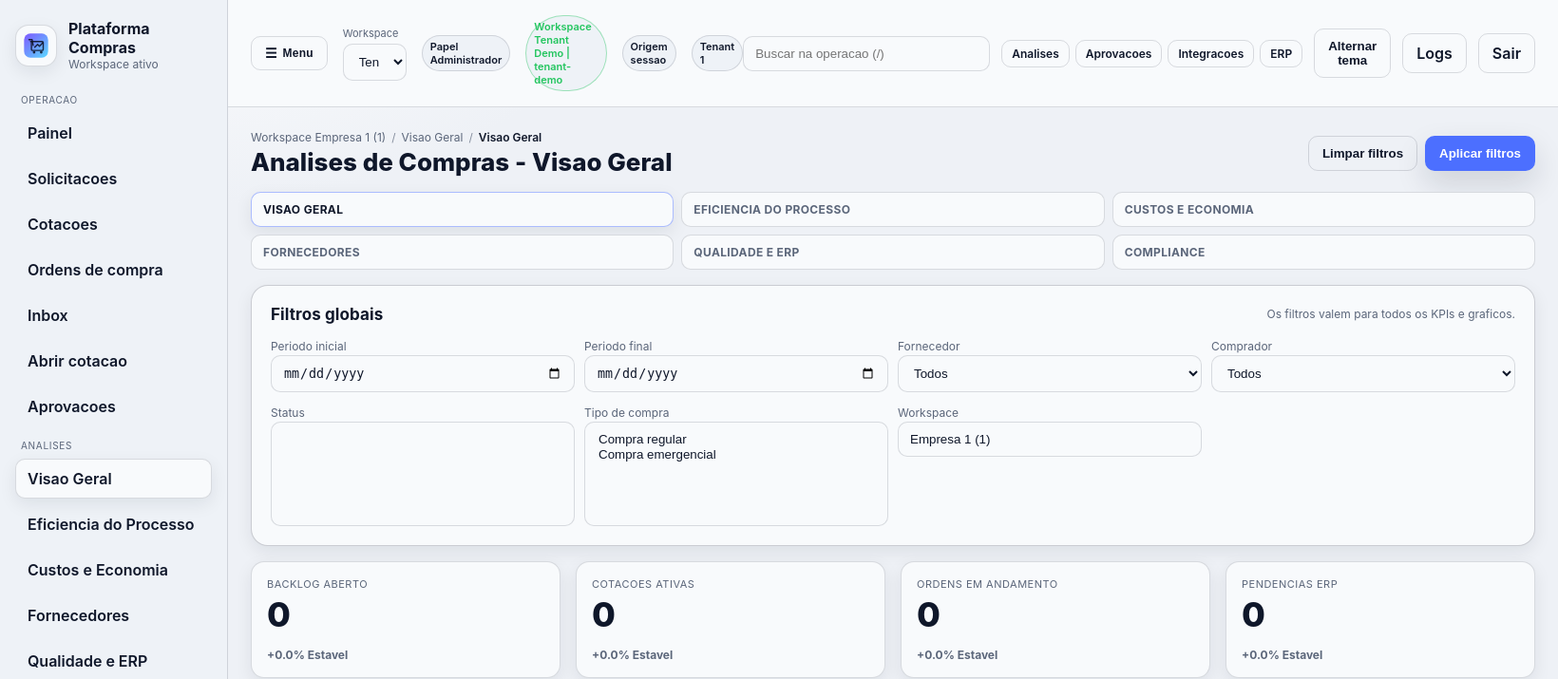
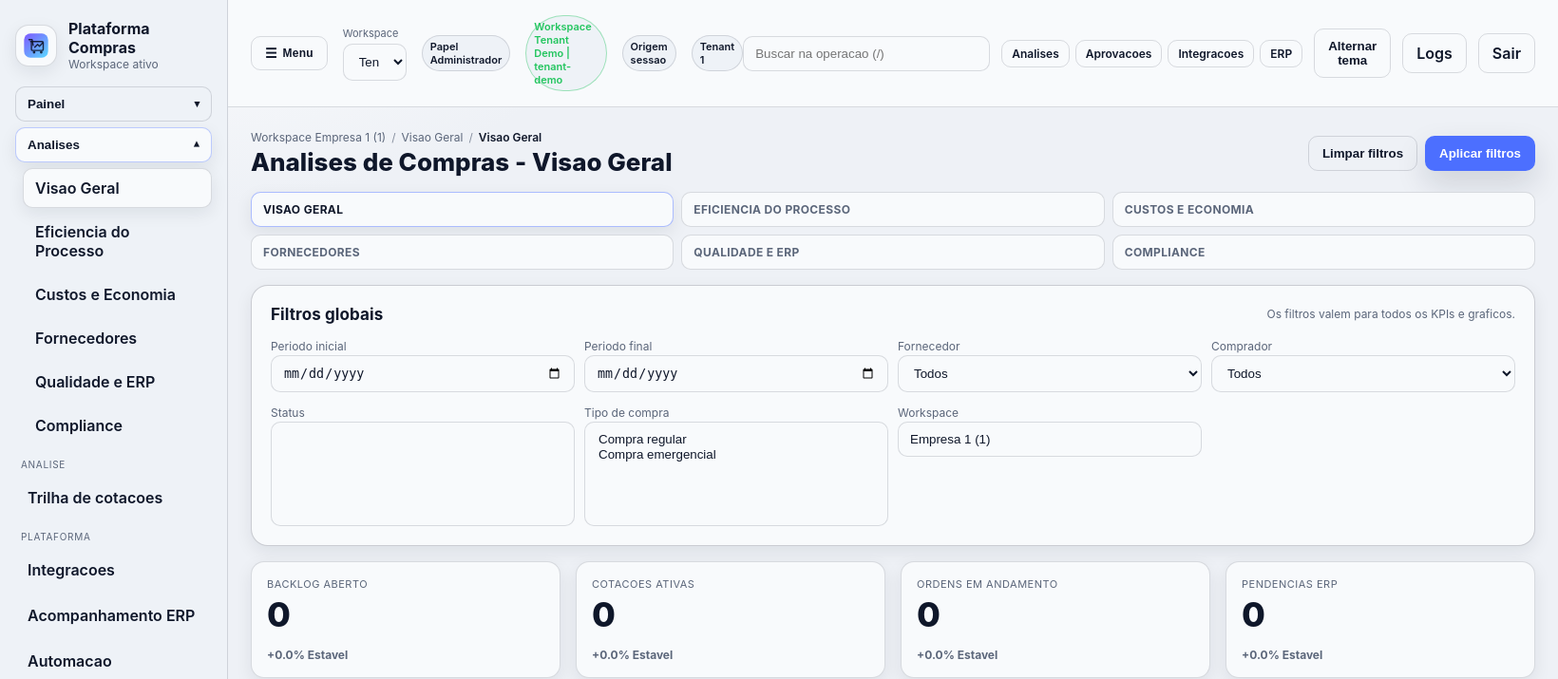
Before and after one commit to Lucasschwertz/-plataforma_compras, a Flask app: page /procurement/analises in a window 1640 px wide. Shown: the top 715 px of the page at 95% size. Run offline with Flask 3, Linux system fonts and the light colour scheme; a user stored in the database is signed in; data comes from the database, SQL or seed files in the repository; tables that the repository leaves empty hold one stand-in row (values such as "Sample post"); lists and menus that the app fills with data are empty; some libraries are stand-ins or nearby versions.

Commit message:
feat(ui): menu lateral retratil com grupos colapsaveis de painel e analises

```diff
--- a/app/static/css/components.css
+++ b/app/static/css/components.css
@@ -48,6 +48,55 @@
 .nav {
   display: grid;
   gap: 6px;
+}
+
+.nav-group {
+  display: grid;
+  gap: 6px;
+}
+
+.nav-group-toggle {
+  border: 1px solid var(--border);
+  background: var(--surface-2);
+  color: var(--text);
+  padding: 10px 12px;
+  border-radius: var(--radius-sm);
+  display: flex;
+  align-items: center;
+  justify-content: space-between;
+  gap: 10px;
+  font-weight: 700;
+  cursor: pointer;
+}
+
+.nav-group-toggle:hover,
+.nav-group-toggle.active {
+  border-color: rgba(76, 111, 255, 0.35);
+  background: var(--surface);
+  box-shadow: var(--shadow-1);
+}
+
+.nav-group-chevron {
+  font-size: 11px;
+  line-height: 1;
+  transition: transform 150ms ease;
+}
+
+.nav-group.open .nav-group-chevron {
+  transform: rotate(180deg);
+}
+
+.nav-group-links {
+  display: none;
+  gap: 4px;
+}
+
+.nav-group.open .nav-group-links {
+  display: grid;
+}
+
+.nav-group-links a {
+  margin-left: 8px;
 }
 
 .nav-section-title {
--- a/app/templates/_layout.html
+++ b/app/templates/_layout.html
@@ -44,6 +44,17 @@
   {% else %}
     {% set role_label = "Comprador" %}
   {% endif %}
+  {% set panel_nav_keys = ["dashboard", "requests", "sourcing", "orders", "procurement", "open_quote", "approvals"] %}
+  {% set analytics_nav_keys = [
+    "analytics_overview",
+    "analytics_efficiency",
+    "analytics_costs",
+    "analytics_suppliers",
+    "analytics_quality_erp",
+    "analytics_compliance",
+  ] %}
+  {% set panel_group_open = active_nav in panel_nav_keys %}
+  {% set analytics_group_open = active_nav in analytics_nav_keys %}
   <body class="role-{{ ui_role }}">
     <div class="app-shell">
       <aside class="sidebar">
@@ -55,8 +66,18 @@
           </div>
         </a>
         <nav class="nav">
-          <div class="nav-section-title">Operacao</div>
-          <a class="{% if active_nav == 'dashboard' %}active{% endif %}" href="/?workspace_id={{ workspace_id }}">Painel</a>
+          <div class="nav-group {% if panel_group_open %}open{% endif %}" data-nav-group="panel">
+            <button
+              type="button"
+              class="nav-group-toggle {% if panel_group_open %}active{% endif %}"
+              data-nav-group-toggle="panel"
+              aria-expanded="{% if panel_group_open %}true{% else %}false{% endif %}"
+            >
+              <span>Painel</span>
+              <span class="nav-group-chevron" aria-hidden="true">&#9662;</span>
+            </button>
+            <div class="nav-group-links" data-nav-group-links="panel">
+              <a class="{% if active_nav == 'dashboard' %}active{% endif %}" href="/?workspace_id={{ workspace_id }}">Visao do painel</a>
               <a class="{% if active_nav == 'requests' %}active{% endif %}" href="/procurement/solicitacoes?workspace_id={{ workspace_id }}">Solicitacoes</a>
               <a class="{% if active_nav == 'sourcing' %}active{% endif %}" href="/procurement/cotacoes?workspace_id={{ workspace_id }}">Cotacoes</a>
               <a class="{% if active_nav == 'orders' %}active{% endif %}" href="/procurement/ordens-compra?workspace_id={{ workspace_id }}">Ordens de compra</a>
@@ -65,13 +86,27 @@
               {% if ui_role == "approver" or ui_role == "admin" or ui_role == "manager" %}
                 <a class="{% if active_nav == 'approvals' %}active{% endif %}" href="/procurement/aprovacoes?workspace_id={{ workspace_id }}">Aprovacoes</a>
               {% endif %}
-          <div class="nav-section-title">Analises</div>
+            </div>
+          </div>
+          <div class="nav-group {% if analytics_group_open %}open{% endif %}" data-nav-group="analytics">
+            <button
+              type="button"
+              class="nav-group-toggle {% if analytics_group_open %}active{% endif %}"
+              data-nav-group-toggle="analytics"
+              aria-expanded="{% if analytics_group_open %}true{% else %}false{% endif %}"
+            >
+              <span>Analises</span>
+              <span class="nav-group-chevron" aria-hidden="true">&#9662;</span>
+            </button>
+            <div class="nav-group-links" data-nav-group-links="analytics">
               <a class="{% if active_nav == 'analytics_overview' %}active{% endif %}" href="/procurement/analises/visao-geral?workspace_id={{ workspace_id }}">Visao Geral</a>
               <a class="{% if active_nav == 'analytics_efficiency' %}active{% endif %}" href="/procurement/analises/eficiencia-processo?workspace_id={{ workspace_id }}">Eficiencia do Processo</a>
               <a class="{% if active_nav == 'analytics_costs' %}active{% endif %}" href="/procurement/analises/custos-economia?workspace_id={{ workspace_id }}">Custos e Economia</a>
               <a class="{% if active_nav == 'analytics_suppliers' %}active{% endif %}" href="/procurement/analises/fornecedores?workspace_id={{ workspace_id }}">Fornecedores</a>
               <a class="{% if active_nav == 'analytics_quality_erp' %}active{% endif %}" href="/procurement/analises/qualidade-erp?workspace_id={{ workspace_id }}">Qualidade e ERP</a>
               <a class="{% if active_nav == 'analytics_compliance' %}active{% endif %}" href="/procurement/analises/compliance?workspace_id={{ workspace_id }}">Compliance</a>
+            </div>
+          </div>
           <div class="nav-section-title">Analise</div>
           <a class="{% if active_nav == 'governanca' %}active{% endif %}" href="/procurement/integrations/logs?scope=rfq&workspace_id={{ workspace_id }}">Trilha de cotacoes</a>
           <div class="nav-section-title">Plataforma</div>
@@ -237,7 +272,10 @@
         const sidebarBackdrop = document.getElementById("sidebarBackdrop");
         const desktopNavBreakpoint = 1100;
         const sidebarStateStoreKey = "platform.sidebar.collapsed.v1";
+        const sidebarGroupStateStoreKey = "platform.sidebar.groups.v1";
         const workspaceRouteStoreKey = "platform.workspace.last_route.v1";
+        const navGroupElements = Array.from(document.querySelectorAll("[data-nav-group]"));
+        const accordionGroupKeys = new Set(["panel", "analytics"]);
         const criticalActionsBundle = (window.UI_STRINGS && window.UI_STRINGS.critical_actions) || {};
         const criticalConfirmBackdrop = document.getElementById("criticalConfirmBackdrop");
         const criticalConfirmMessage = document.getElementById("criticalConfirmMessage");
@@ -338,6 +376,79 @@
           }
         }
 
+        function readSidebarGroups() {
+          try {
+            const raw = localStorage.getItem(sidebarGroupStateStoreKey);
+            if (!raw) return {};
+            const parsed = JSON.parse(raw);
+            return parsed && typeof parsed === "object" ? parsed : {};
+          } catch (error) {
+            return {};
+          }
+        }
+
+        function writeSidebarGroups(groupsState) {
+          try {
+            localStorage.setItem(sidebarGroupStateStoreKey, JSON.stringify(groupsState || {}));
+          } catch (error) {
+          }
+        }
+
+        function setNavGroupOpen(groupEl, open) {
+          if (!groupEl) return;
+          const expanded = Boolean(open);
+          groupEl.classList.toggle("open", expanded);
+          const toggle = groupEl.querySelector("[data-nav-group-toggle]");
+          if (toggle) {
+            toggle.setAttribute("aria-expanded", expanded ? "true" : "false");
+          }
+        }
+
+        function currentSidebarGroupState() {
+          const snapshot = {};
+          navGroupElements.forEach((groupEl) => {
+            const key = String(groupEl.getAttribute("data-nav-group") || "").trim();
+            if (!key) return;
+            snapshot[key] = groupEl.classList.contains("open");
+          });
+          return snapshot;
+        }
+
+        function applyInitialSidebarGroups() {
+          if (!navGroupElements.length) return;
+          const saved = readSidebarGroups();
+          navGroupElements.forEach((groupEl) => {
+            const key = String(groupEl.getAttribute("data-nav-group") || "").trim();
+            if (!key) return;
+            const hasActiveLink = Boolean(groupEl.querySelector("a.active"));
+            const fallbackOpen = groupEl.classList.contains("open");
+            const savedOpen = Object.prototype.hasOwnProperty.call(saved, key) ? Boolean(saved[key]) : fallbackOpen;
+            setNavGroupOpen(groupEl, hasActiveLink || savedOpen);
+          });
+        }
+
+        function bindSidebarGroupToggles() {
+          if (!navGroupElements.length) return;
+          navGroupElements.forEach((groupEl) => {
+            const groupKey = String(groupEl.getAttribute("data-nav-group") || "").trim();
+            const toggle = groupEl.querySelector("[data-nav-group-toggle]");
+            if (!groupKey || !toggle) return;
+            toggle.addEventListener("click", () => {
+              const shouldOpen = !groupEl.classList.contains("open");
+              if (shouldOpen && accordionGroupKeys.has(groupKey)) {
+                navGroupElements.forEach((otherEl) => {
+                  const otherKey = String(otherEl.getAttribute("data-nav-group") || "").trim();
+                  if (otherKey && otherKey !== groupKey && accordionGroupKeys.has(otherKey)) {
+                    setNavGroupOpen(otherEl, false);
+                  }
+                });
+              }
+              setNavGroupOpen(groupEl, shouldOpen);
+              writeSidebarGroups(currentSidebarGroupState());
+            });
+          });
+        }
+
         function setSidebarCollapsed(collapsed, persist) {
           document.body.classList.toggle("sidebar-collapsed", Boolean(collapsed));
           if (persist) {
@@ -345,6 +456,8 @@
           }
         }
 
+        applyInitialSidebarGroups();
+        bindSidebarGroupToggles();
         setSidebarCollapsed(readSidebarCollapsed(), false);
 
         function setNavOpen(open) {
```
Lines whose indentation alone changed are shown as unchanged.
